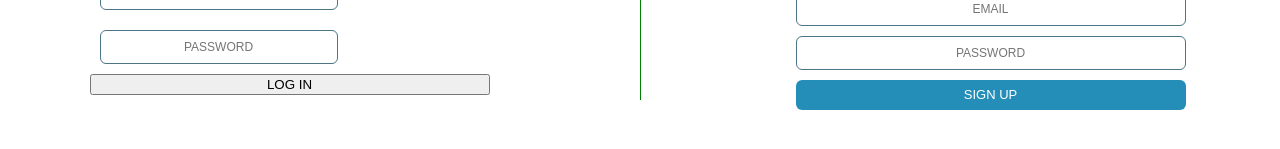
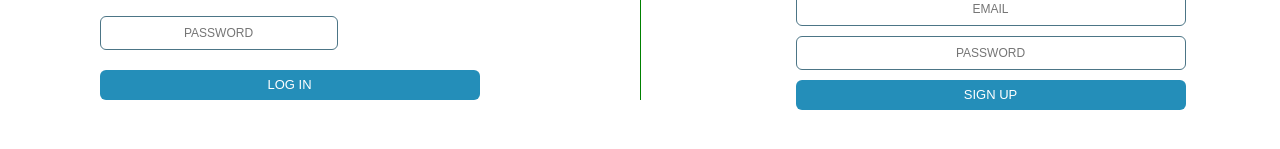
Before and after one commit to peterdubeau/closer-look, a React (Create React App) app in the folder client/: page / in a window 1280 px wide. Shown: the part 603-752 px from the top of the page. Built offline with nearby package versions, Linux system fonts and the light colour scheme.

Commit message:
Re-added className to button

```diff
--- a/client/src/components/Login/Login.jsx
+++ b/client/src/components/Login/Login.jsx
@@ -33,7 +33,7 @@ const { email } = userState
                 <h4>LOG IN TO YOUR ACCOUNT</h4>
         <input type='text' name='email' placeholder='EMAIL' value={email} onChange={handleEventChange}/>
                 <input type='password' name='password' placeholder='PASSWORD' onChange={handleEventChange} />
-                <button onClick={handleSubmit} >LOG IN</button>
+                <button onClick={handleSubmit} className='login-btn'>LOG IN</button>
             </div>
     )
 }
```
